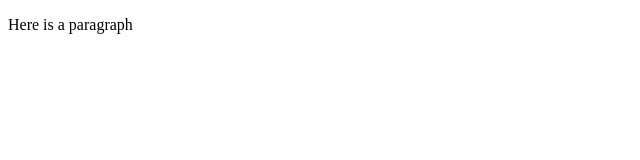
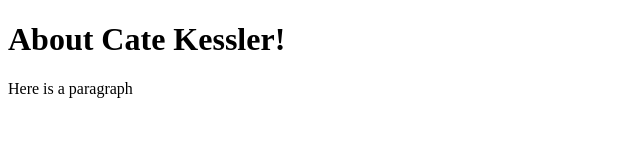
Before and after one commit to catekessler/nlp250, a plain HTML site: page index.html in a window 1280 px wide. Shown: the whole page, without its empty margins (0-640 px from the left). Drawn offline with Linux system fonts and the light colour scheme.

Commit message:
Update index.html

```diff
--- a/index.html
+++ b/index.html
@@ -4,6 +4,7 @@
     <title>MyPage</title>
   </head>
   <body>
+    <h1>About Cate Kessler!</h1>
     <p>Here is a paragraph</p>
   </body>
 </html>
```
